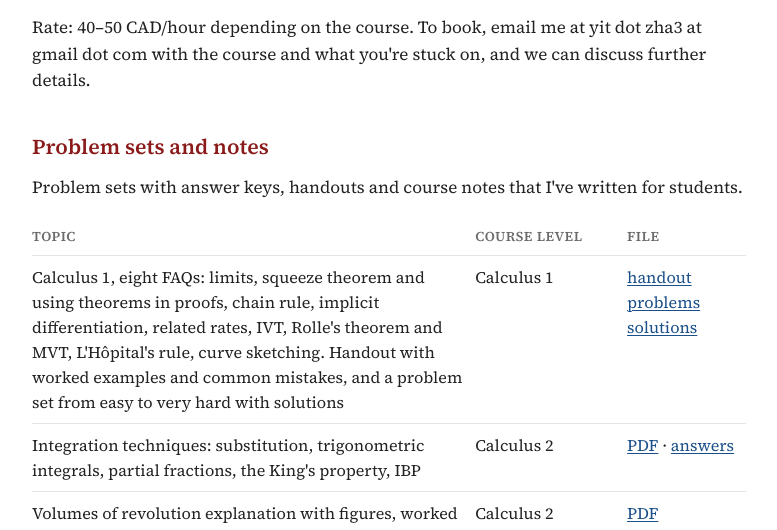
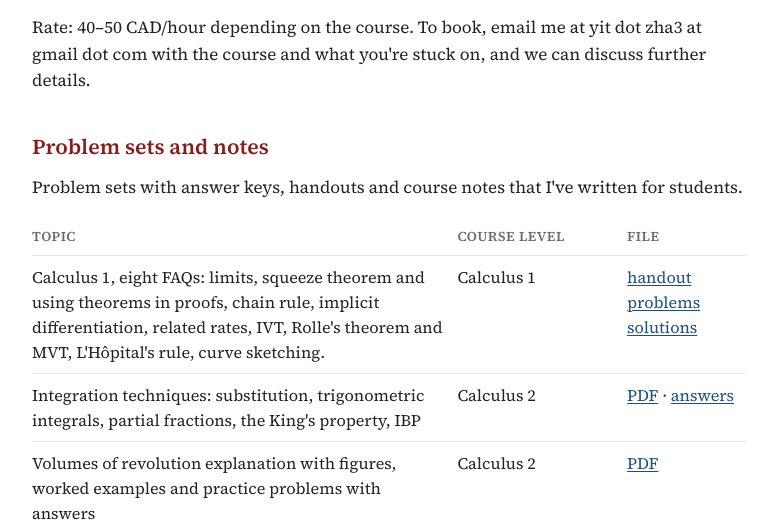
Before and after one commit to zhayittttt-cmyk/zhayittttt-cmyk.github.io, a plain HTML site: page tutoring.html in a window 1280 px wide. Shown: the part 269-799 px from the top of the page, without its empty margins (251-1028 px from the left). Drawn offline with Linux system fonts and the light colour scheme.

Commit message:
Update site 2026-11-20

```diff
--- a/tutoring.html
+++ b/tutoring.html
@@ -48,7 +48,7 @@
     </thead>
     <tbody>
       <tr>
-        <td>Calculus 1, eight FAQs: limits, squeeze theorem and using theorems in proofs, chain rule, implicit differentiation, related rates, IVT, Rolle's theorem and MVT, L'Hôpital's rule, curve sketching. Handout with worked examples and common mistakes, and a problem set from easy to very hard with solutions</td>
+        <td>Calculus 1, eight FAQs: limits, squeeze theorem and using theorems in proofs, chain rule, implicit differentiation, related rates, IVT, Rolle's theorem and MVT, L'Hôpital's rule, curve sketching.</td>
         <td>Calculus 1</td>
         <td class="nowrap"><a href="problem-sets/calc1-handout.pdf" target="_blank" rel="noopener">handout</a><br><a href="problem-sets/calc1-problems.pdf" target="_blank" rel="noopener">problems</a><br><a href="problem-sets/calc1-solutions.pdf" target="_blank" rel="noopener">solutions</a></td>
       </tr>
```
